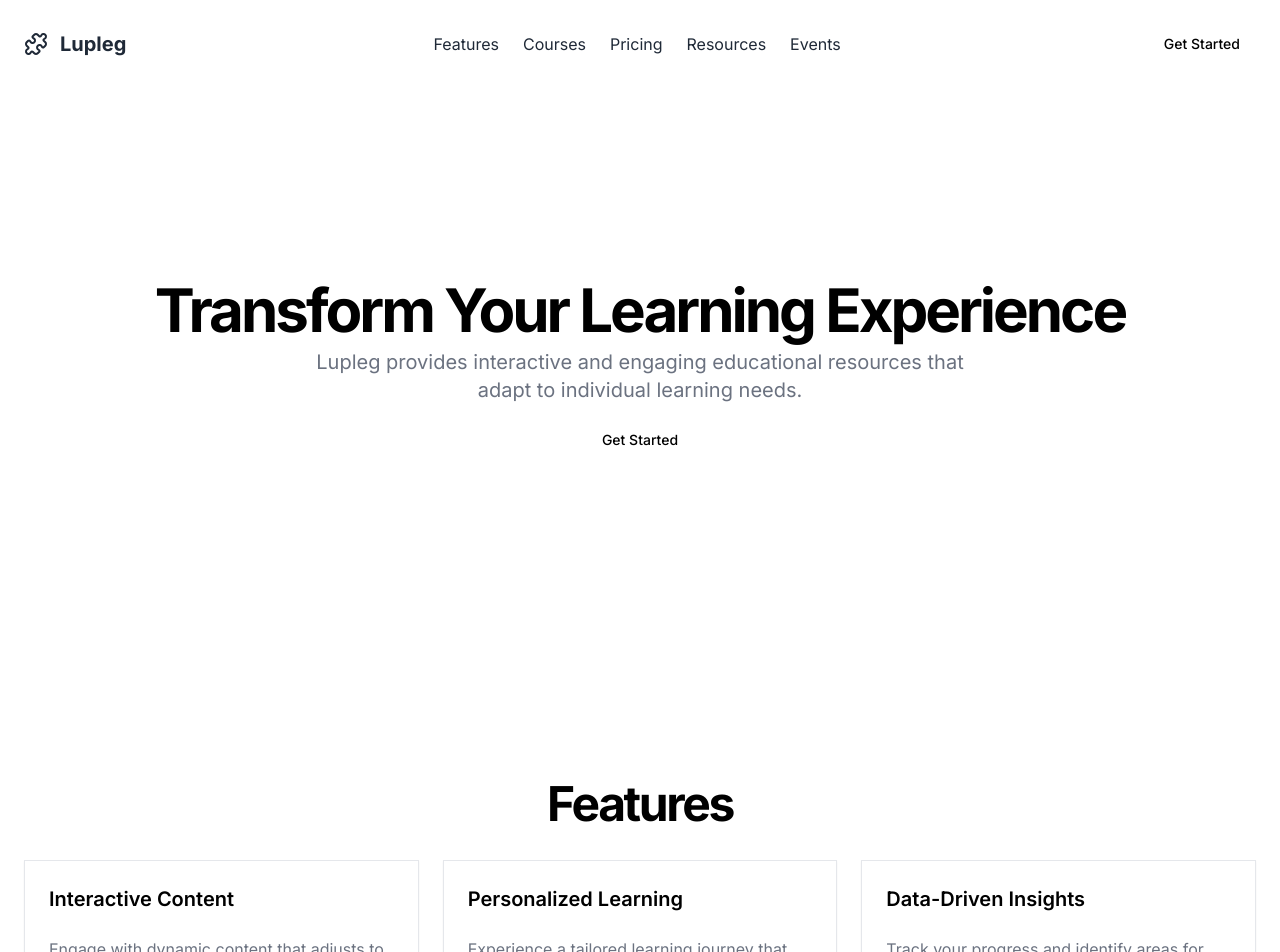
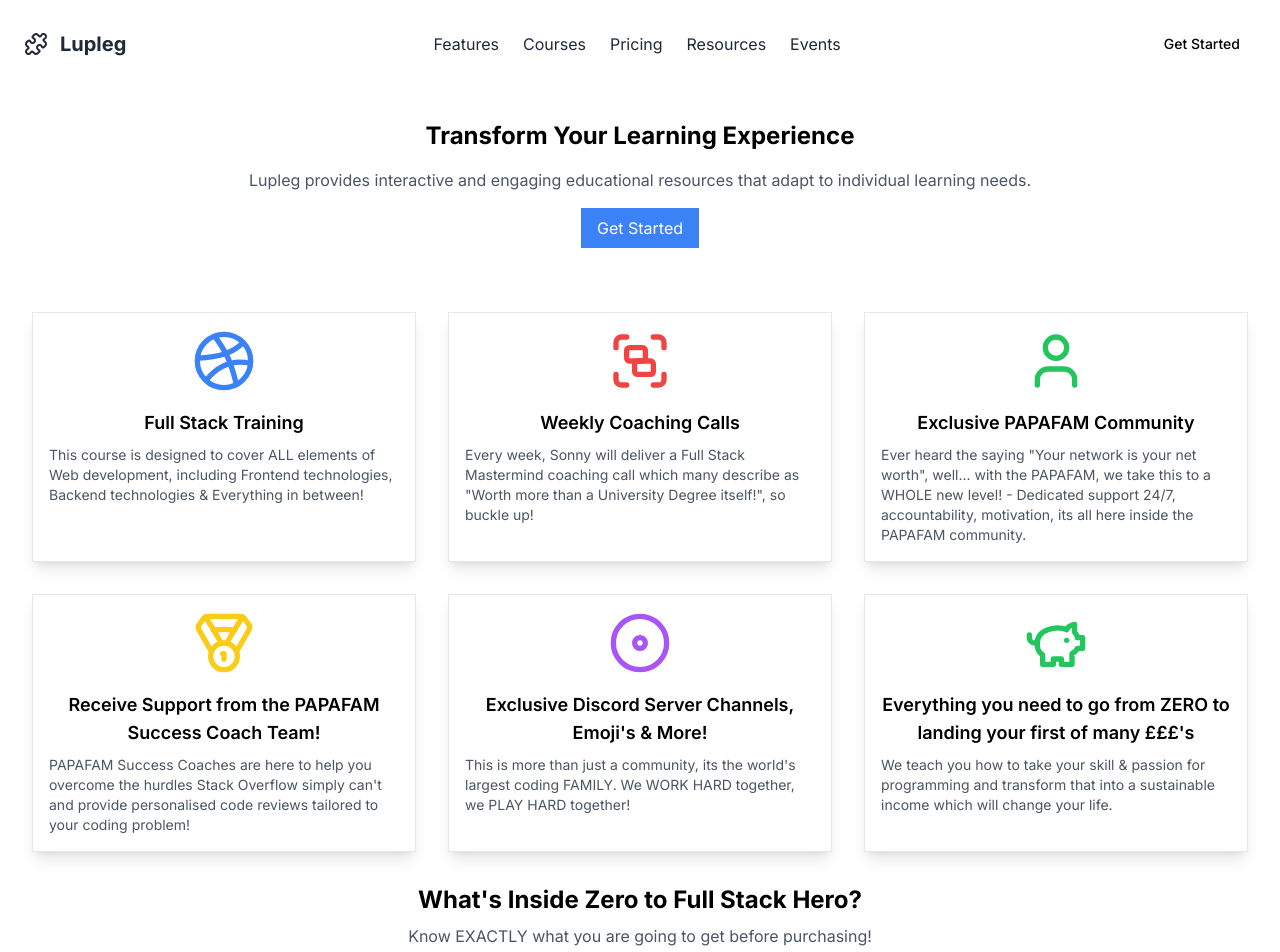
Before and after one commit to Lupleg-dev/React_Tutorials, a Next.js app: page / in a window 1280 px wide. Shown: the top 952 px of the page. Built offline with nearby package versions, Linux system fonts and the light colour scheme.

Commit message:
Add eslint-disable rule to .eslintrc.json and worked on home

```diff
--- a/app/page.js
+++ b/app/page.js
@@ -1,208 +1,224 @@
-import Link from "next/link";
-import { Button } from "@/components/ui/button";
-import { CardHeader, CardContent, Card } from "@/components/ui/card";
-import { Avatar } from "@/components/ui/avatar";
-import { Input } from "@/components/ui/input";
+/**
+ * v0 by Vercel.
+ * @see https://v0.dev/t/3Bdp77unbW6
+ */
+export default function Component() {
+  return (
+    <div>
+      <section className="bg-white p-8 text-center">
+        <h2 className="text-2xl font-bold">Transform Your Learning Experience</h2>
+        <p className="mt-4 text-gray-600">
+          Lupleg provides interactive and engaging educational resources that adapt to individual learning needs.
+        </p>
+        <button className="mt-4 px-4 py-2 bg-blue-500 text-white rounded-md">Get Started</button>
+      </section>
+      <div className="bg-white p-8">
+        <div className="grid grid-cols-1 md:grid-cols-3 gap-8">
+          <div className="border border-gray-200 shadow-lg p-4 rounded-lg">
+            <DribbbleIcon className="text-blue-500 w-16 h-16 mx-auto" />
+            <h2 className="mt-4 text-lg font-semibold text-center">Full Stack Training</h2>
+            <p className="mt-2 text-sm text-gray-600">
+              This course is designed to cover ALL elements of Web development, including Frontend technologies, Backend
+              technologies & Everything in between!
+            </p>
+          </div>
+          <div className="border border-gray-200 shadow-lg p-4 rounded-lg">
+            <GroupIcon className="text-red-500 w-16 h-16 mx-auto" />
+            <h2 className="mt-4 text-lg font-semibold text-center">Weekly Coaching Calls</h2>
+            <p className="mt-2 text-sm text-gray-600">
+              Every week, Sonny will deliver a Full Stack Mastermind coaching call which many describe as "Worth more
+              than a University Degree itself!", so buckle up!
+            </p>
+          </div>
+          <div className="border border-gray-200 shadow-lg p-4 rounded-lg">
+            <UserIcon className="text-green-500 w-16 h-16 mx-auto" />
+            <h2 className="mt-4 text-lg font-semibold text-center">Exclusive PAPAFAM Community</h2>
+            <p className="mt-2 text-sm text-gray-600">
+              Ever heard the saying "Your network is your net worth", well... with the PAPAFAM, we take this to a WHOLE
+              new level! - Dedicated support 24/7, accountability, motivation, its all here inside the PAPAFAM
+              community.
+            </p>
+          </div>
+        </div>
+        <div className="grid grid-cols-1 md:grid-cols-3 gap-8 mt-8">
+          <div className="border border-gray-200 shadow-lg p-4 rounded-lg">
+            <MedalIcon className="text-yellow-400 w-16 h-16 mx-auto" />
+            <h2 className="mt-4 text-lg font-semibold text-center">
+              Receive Support from the PAPAFAM Success Coach Team!
+            </h2>
+            <p className="mt-2 text-sm text-gray-600">
+              PAPAFAM Success Coaches are here to help you overcome the hurdles Stack Overflow simply can't and provide
+              personalised code reviews tailored to your coding problem!
+            </p>
+          </div>
+          <div className="border border-gray-200 shadow-lg p-4 rounded-lg">
+            <DiscIcon className="text-purple-500 w-16 h-16 mx-auto" />
+            <h2 className="mt-4 text-lg font-semibold text-center">
+              Exclusive Discord Server Channels, Emoji's & More!
+            </h2>
+            <p className="mt-2 text-sm text-gray-600">
+              This is more than just a community, its the world's largest coding FAMILY. We WORK HARD together, we PLAY
+              HARD together!
+            </p>
+          </div>
+          <div className="border border-gray-200 shadow-lg p-4 rounded-lg">
+            <PiggyBankIcon className="text-green-500 w-16 h-16 mx-auto" />
+            <h2 className="mt-4 text-lg font-semibold text-center">
+              Everything you need to go from ZERO to landing your first of many £££'s
+            </h2>
+            <p className="mt-2 text-sm text-gray-600">
+              We teach you how to take your skill & passion for programming and transform that into a sustainable income
+              which will change your life.
+            </p>
+          </div>
+        </div>
+        <div className="mt-8">
+          <h2 className="text-2xl font-bold text-center">What's Inside Zero to Full Stack Hero?</h2>
+          <p className="mt-2 text-center text-gray-600">Know EXACTLY what you are going to get before purchasing!</p>
+        </div>
+        <div className="mt-4">
+          <h3 className="text-xl font-semibold text-center">Zero to Full Stack Hero Modules</h3>
+          <p className="mt-1 text-center text-gray-500">
+            Additional course content will be released and updated weekly!
+          </p>
+        </div>
+      </div>
+    </div>
+  )
+}
 
-export default function Home() {
+function DiscIcon(props) {
   return (
-    <div className="flex flex-col min-h-screen">
-      {/* <header className="px-4 lg:px-6 h-14 flex items-center">
-        <Link className="flex items-center justify-center" href="#">
-          <span className="text-xl font-semibold">Lupleg</span>
-          <span className="sr-only">Lupleg</span>
-        </Link>
-        <nav className="ml-auto flex gap-4 sm:gap-6">
-          <Link
-            className="text-sm font-medium hover:underline underline-offset-4"
-            href="#"
-          >
-            Features
-          </Link>
-          <Link
-            className="text-sm font-medium hover:underline underline-offset-4"
-            href="#"
-          >
-            Pricing
-          </Link>
-          <Link
-            className="text-sm font-medium hover:underline underline-offset-4"
-            href="#"
-          >
-            About Us
-          </Link>
-        </nav>
-      </header> */}
-      <main className="flex-1">
-        <section
-          className="w-full py-12 md:py-24 lg:py-32 xl:py-48 bg-cover bg-center"
-          style={{
-            backgroundImage: '"url("/placeholder.svg?height=600&width=800")"',
-          }}
-        >
-          <div className="container px-4 md:px-6">
-            <div className="flex flex-col items-center space-y-4 text-center">
-              <div className="space-y-2">
-                <h1 className="text-3xl font-bold tracking-tighter sm:text-4xl md:text-5xl lg:text-6xl/none">
-                  Transform Your Learning Experience
-                </h1>
-                <p className="mx-auto max-w-[700px] text-gray-500 md:text-xl dark:text-gray-400">
-                  Lupleg provides interactive and engaging educational resources
-                  that adapt to individual learning needs.
-                </p>
-              </div>
-              <div className="space-x-4">
-                <Button>Get Started</Button>
-              </div>
-            </div>
-          </div>
-        </section>
-        <section className="w-full py-12 md:py-24 lg:py-32">
-          <div className="container px-4 md:px-6">
-            <h2 className="text-3xl font-bold tracking-tighter text-center sm:text-5xl">
-              Features
-            </h2>
-            <div className="grid grid-cols-1 md:grid-cols-2 lg:grid-cols-3 gap-6 mt-8">
-              <Card>
-                <CardHeader>
-                  <h3 className="text-xl font-semibold">Interactive Content</h3>
-                </CardHeader>
-                <CardContent>
-                  <p className="text-gray-500">
-                    Engage with dynamic content that adjusts to your learning
-                    style.
-                  </p>
-                </CardContent>
-              </Card>
-              <Card>
-                <CardHeader>
-                  <h3 className="text-xl font-semibold">
-                    Personalized Learning
-                  </h3>
-                </CardHeader>
-                <CardContent>
-                  <p className="text-gray-500">
-                    Experience a tailored learning journey that adapts to your
-                    progress.
-                  </p>
-                </CardContent>
-              </Card>
-              <Card>
-                <CardHeader>
-                  <h3 className="text-xl font-semibold">
-                    Data-Driven Insights
-                  </h3>
-                </CardHeader>
-                <CardContent>
-                  <p className="text-gray-500">
-                    Track your progress and identify areas for improvement with
-                    our analytics.
-                  </p>
-                </CardContent>
-              </Card>
-            </div>
-          </div>
-        </section>
-        <section className="w-full py-12 md:py-24 lg:py-32 bg-gray-100 dark:bg-gray-800">
-          <div className="container px-4 md:px-6">
-            <h2 className="text-3xl font-bold tracking-tighter text-center sm:text-5xl">
-              Testimonials
-            </h2>
-            <div className="grid grid-cols-1 md:grid-cols-2 lg:grid-cols-3 gap-6 mt-8">
-              <Card>
-                <CardHeader>
-                  <div className="flex items-center">
-                    <Avatar
-                      alt="User Image"
-                      className="w-10 h-10"
-                      src="/placeholder.svg?height=40&width=40"
-                    />
-                    <div className="ml-4">
-                      <h3 className="text-lg font-semibold">John Doe</h3>
-                      <p className="text-sm text-gray-500">Student</p>
-                    </div>
-                  </div>
-                </CardHeader>
-                <CardContent>
-                  <p className="text-gray-500">
-                    Lupleg has transformed my learning experience. The
-                    personalized approach really works for me.
-                  </p>
-                </CardContent>
-              </Card>
-              <Card>
-                <CardHeader>
-                  <div className="flex items-center">
-                    <Avatar
-                      alt="User Image"
-                      className="w-10 h-10"
-                      src="/placeholder.svg?height=40&width=40"
-                    />
-                    <div className="ml-4">
-                      <h3 className="text-lg font-semibold">Jane Smith</h3>
-                      <p className="text-sm text-gray-500">Teacher</p>
-                    </div>
-                  </div>
-                </CardHeader>
-                <CardContent>
-                  <p className="text-gray-500">
-                    As a teacher, I appreciate the data-driven insights. It
-                    helps me understand each students needs.
-                  </p>
-                </CardContent>
-              </Card>
-              <Card>
-                <CardHeader>
-                  <div className="flex items-center">
-                    <Avatar
-                      alt="User Image"
-                      className="w-10 h-10"
-                      src="/placeholder.svg?height=40&width=40"
-                    />
-                    <div className="ml-4">
-                      <h3 className="text-lg font-semibold">Alex Brown</h3>
-                      <p className="text-sm text-gray-500">Parent</p>
-                    </div>
-                  </div>
-                </CardHeader>
-                <CardContent>
-                  <p className="text-gray-500">
-                    My child loves the interactive content. Learning has become
-                    a fun activity for them.
-                  </p>
-                </CardContent>
-              </Card>
-            </div>
-          </div>
-        </section>
-        <section className="w-full py-12 md:py-24 lg:py-32">
-          <div className="container px-4 md:px-6 text-center">
-            <h2 className="text-3xl font-bold tracking-tighter text-center sm:text-5xl">
-              Get Started
-            </h2>
-            <p className="mx-auto max-w-[600px] text-gray-500 md:text-xl/relaxed lg:text-base/relaxed xl:text-xl/relaxed dark:text-gray-400 mt-4">
-              Sign up to get notified when we launch.
-            </p>
-            <div className="mx-auto w-full max-w-sm space-y-2 mt-8">
-              <form className="flex space-x-2">
-                <Input
-                  className="max-w-lg flex-1"
-                  placeholder="Enter your email"
-                  type="email"
-                />
-                <Button type="submit">Sign Up</Button>
-              </form>
-              <p className="text-xs text-gray-500 dark:text-gray-400">
-                {`
-                                    By signing up, you agree to our} `}
-                <Link className="underline underline-offset-2" href="/terms">
-                  Terms & Conditions
-                </Link>
-              </p>
-            </div>
-          </div>
-        </section>
-      </main>
-    </div>
-  );
+    <svg
+      {...props}
+      xmlns="http://www.w3.org/2000/svg"
+      width="24"
+      height="24"
+      viewBox="0 0 24 24"
+      fill="none"
+      stroke="currentColor"
+      strokeWidth="2"
+      strokeLinecap="round"
+      strokeLinejoin="round"
+    >
+      <circle cx="12" cy="12" r="10" />
+      <circle cx="12" cy="12" r="2" />
+    </svg>
+  )
 }
+
+
+function DribbbleIcon(props) {
+  return (
+    <svg
+      {...props}
+      xmlns="http://www.w3.org/2000/svg"
+      width="24"
+      height="24"
+      viewBox="0 0 24 24"
+      fill="none"
+      stroke="currentColor"
+      strokeWidth="2"
+      strokeLinecap="round"
+      strokeLinejoin="round"
+    >
+      <circle cx="12" cy="12" r="10" />
+      <path d="M19.13 5.09C15.22 9.14 10 10.44 2.25 10.94" />
+      <path d="M21.75 12.84c-6.62-1.41-12.14 1-16.38 6.32" />
+      <path d="M8.56 2.75c4.37 6 6 9.42 8 17.72" />
+    </svg>
+  )
+}
+
+
+function GroupIcon(props) {
+  return (
+    <svg
+      {...props}
+      xmlns="http://www.w3.org/2000/svg"
+      width="24"
+      height="24"
+      viewBox="0 0 24 24"
+      fill="none"
+      stroke="currentColor"
+      strokeWidth="2"
+      strokeLinecap="round"
+      strokeLinejoin="round"
+    >
+      <path d="M3 7V5c0-1.1.9-2 2-2h2" />
+      <path d="M17 3h2c1.1 0 2 .9 2 2v2" />
+      <path d="M21 17v2c0 1.1-.9 2-2 2h-2" />
+      <path d="M7 21H5c-1.1 0-2-.9-2-2v-2" />
+      <rect width="7" height="5" x="7" y="7" rx="1" />
+      <rect width="7" height="5" x="10" y="12" rx="1" />
+    </svg>
+  )
+}
+
+
+function MedalIcon(props) {
+  return (
+    <svg
+      {...props}
+      xmlns="http://www.w3.org/2000/svg"
+      width="24"
+      height="24"
+      viewBox="0 0 24 24"
+      fill="none"
+      stroke="currentColor"
+      strokeWidth="2"
+      strokeLinecap="round"
+      strokeLinejoin="round"
+    >
+      <path d="M7.21 15 2.66 7.14a2 2 0 0 1 .13-2.2L4.4 2.8A2 2 0 0 1 6 2h12a2 2 0 0 1 1.6.8l1.6 2.14a2 2 0 0 1 .14 2.2L16.79 15" />
+      <path d="M11 12 5.12 2.2" />
+      <path d="m13 12 5.88-9.8" />
+      <path d="M8 7h8" />
+      <circle cx="12" cy="17" r="5" />
+      <path d="M12 18v-2h-.5" />
+    </svg>
+  )
+}
+
+
+function PiggyBankIcon(props) {
+  return (
+    <svg
+      {...props}
+      xmlns="http://www.w3.org/2000/svg"
+      width="24"
+      height="24"
+      viewBox="0 0 24 24"
+      fill="none"
+      stroke="currentColor"
+      strokeWidth="2"
+      strokeLinecap="round"
+      strokeLinejoin="round"
+    >
+      <path d="M19 5c-1.5 0-2.8 1.4-3 2-3.5-1.5-11-.3-11 5 0 1.8 0 3 2 4.5V20h4v-2h3v2h4v-4c1-.5 1.7-1 2-2h2v-4h-2c0-1-.5-1.5-1-2h0V5z" />
+      <path d="M2 9v1c0 1.1.9 2 2 2h1" />
+      <path d="M16 11h0" />
+    </svg>
+  )
+}
+
+
+function UserIcon(props) {
+  return (
+    <svg
+      {...props}
+      xmlns="http://www.w3.org/2000/svg"
+      width="24"
+      height="24"
+      viewBox="0 0 24 24"
+      fill="none"
+      stroke="currentColor"
+      strokeWidth="2"
+      strokeLinecap="round"
+      strokeLinejoin="round"
+    >
+      <path d="M19 21v-2a4 4 0 0 0-4-4H9a4 4 0 0 0-4 4v2" />
+      <circle cx="12" cy="7" r="4" />
+    </svg>
+  )
+}
--- /dev/null
+++ b/app/templates/page.js
@@ -0,0 +1,208 @@
+import Link from "next/link";
+import { Button } from "@/components/ui/button";
+import { CardHeader, CardContent, Card } from "@/components/ui/card";
+import { Avatar } from "@/components/ui/avatar";
+import { Input } from "@/components/ui/input";
+
+export default function Home() {
+  return (
+    <div className="flex flex-col min-h-screen">
+      {/* <header className="px-4 lg:px-6 h-14 flex items-center">
+        <Link className="flex items-center justify-center" href="#">
+          <span className="text-xl font-semibold">Lupleg</span>
+          <span className="sr-only">Lupleg</span>
+        </Link>
+        <nav className="ml-auto flex gap-4 sm:gap-6">
+          <Link
+            className="text-sm font-medium hover:underline underline-offset-4"
+            href="#"
+          >
+            Features
+          </Link>
+          <Link
+            className="text-sm font-medium hover:underline underline-offset-4"
+            href="#"
+          >
+            Pricing
+          </Link>
+          <Link
+            className="text-sm font-medium hover:underline underline-offset-4"
+            href="#"
+          >
+            About Us
+          </Link>
+        </nav>
+      </header> */}
+      <main className="flex-1">
+        <section
+          className="w-full py-12 md:py-24 lg:py-32 xl:py-48 bg-cover bg-center"
+          style={{
+            backgroundImage: '"url("/placeholder.svg?height=600&width=800")"',
+          }}
+        >
+          <div className="container px-4 md:px-6">
+            <div className="flex flex-col items-center space-y-4 text-center">
+              <div className="space-y-2">
+                <h1 className="text-3xl font-bold tracking-tighter sm:text-4xl md:text-5xl lg:text-6xl/none">
+                  Transform Your Learning Experience
+                </h1>
+                <p className="mx-auto max-w-[700px] text-gray-500 md:text-xl dark:text-gray-400">
+                  Lupleg provides interactive and engaging educational resources
+                  that adapt to individual learning needs.
+                </p>
+              </div>
+              <div className="space-x-4">
+                <Button>Get Started</Button>
+              </div>
+            </div>
+          </div>
+        </section>
+        <section className="w-full py-12 md:py-24 lg:py-32">
+          <div className="container px-4 md:px-6">
+            <h2 className="text-3xl font-bold tracking-tighter text-center sm:text-5xl">
+              Features
+            </h2>
+            <div className="grid grid-cols-1 md:grid-cols-2 lg:grid-cols-3 gap-6 mt-8">
+              <Card>
+                <CardHeader>
+                  <h3 className="text-xl font-semibold">Interactive Content</h3>
+                </CardHeader>
+                <CardContent>
+                  <p className="text-gray-500">
+                    Engage with dynamic content that adjusts to your learning
+                    style.
+                  </p>
+                </CardContent>
+              </Card>
+              <Card>
+                <CardHeader>
+                  <h3 className="text-xl font-semibold">
+                    Personalized Learning
+                  </h3>
+                </CardHeader>
+                <CardContent>
+                  <p className="text-gray-500">
+                    Experience a tailored learning journey that adapts to your
+                    progress.
+                  </p>
+                </CardContent>
+              </Card>
+              <Card>
+                <CardHeader>
+                  <h3 className="text-xl font-semibold">
+                    Data-Driven Insights
+                  </h3>
+                </CardHeader>
+                <CardContent>
+                  <p className="text-gray-500">
+                    Track your progress and identify areas for improvement with
+                    our analytics.
+                  </p>
+                </CardContent>
+              </Card>
+            </div>
+          </div>
+        </section>
+        <section className="w-full py-12 md:py-24 lg:py-32 bg-gray-100 dark:bg-gray-800">
+          <div className="container px-4 md:px-6">
+            <h2 className="text-3xl font-bold tracking-tighter text-center sm:text-5xl">
+              Testimonials
+            </h2>
+            <div className="grid grid-cols-1 md:grid-cols-2 lg:grid-cols-3 gap-6 mt-8">
+              <Card>
+                <CardHeader>
+                  <div className="flex items-center">
+                    <Avatar
+                      alt="User Image"
+                      className="w-10 h-10"
+                      src="/placeholder.svg?height=40&width=40"
+                    />
+                    <div className="ml-4">
+                      <h3 className="text-lg font-semibold">John Doe</h3>
+                      <p className="text-sm text-gray-500">Student</p>
+                    </div>
+                  </div>
+                </CardHeader>
+                <CardContent>
+                  <p className="text-gray-500">
+                    Lupleg has transformed my learning experience. The
+                    personalized approach really works for me.
+                  </p>
+                </CardContent>
+              </Card>
+              <Card>
+                <CardHeader>
+                  <div className="flex items-center">
+                    <Avatar
+                      alt="User Image"
+                      className="w-10 h-10"
+                      src="/placeholder.svg?height=40&width=40"
+                    />
+                    <div className="ml-4">
+                      <h3 className="text-lg font-semibold">Jane Smith</h3>
+                      <p className="text-sm text-gray-500">Teacher</p>
+                    </div>
+                  </div>
+                </CardHeader>
+                <CardContent>
+                  <p className="text-gray-500">
+                    As a teacher, I appreciate the data-driven insights. It
+                    helps me understand each students needs.
+                  </p>
+                </CardContent>
+              </Card>
+              <Card>
+                <CardHeader>
+                  <div className="flex items-center">
+                    <Avatar
+                      alt="User Image"
+                      className="w-10 h-10"
+                      src="/placeholder.svg?height=40&width=40"
+                    />
+                    <div className="ml-4">
+                      <h3 className="text-lg font-semibold">Alex Brown</h3>
+                      <p className="text-sm text-gray-500">Parent</p>
+                    </div>
+                  </div>
+                </CardHeader>
+                <CardContent>
+                  <p className="text-gray-500">
+                    My child loves the interactive content. Learning has become
+                    a fun activity for them.
+                  </p>
+                </CardContent>
+              </Card>
+            </div>
+          </div>
+        </section>
+        <section className="w-full py-12 md:py-24 lg:py-32">
+          <div className="container px-4 md:px-6 text-center">
+            <h2 className="text-3xl font-bold tracking-tighter text-center sm:text-5xl">
+              Get Started
+            </h2>
+            <p className="mx-auto max-w-[600px] text-gray-500 md:text-xl/relaxed lg:text-base/relaxed xl:text-xl/relaxed dark:text-gray-400 mt-4">
+              Sign up to get notified when we launch.
+            </p>
+            <div className="mx-auto w-full max-w-sm space-y-2 mt-8">
+              <form className="flex space-x-2">
+                <Input
+                  className="max-w-lg flex-1"
+                  placeholder="Enter your email"
+                  type="email"
+                />
+                <Button type="submit">Sign Up</Button>
+              </form>
+              <p className="text-xs text-gray-500 dark:text-gray-400">
+                {`
+                                    By signing up, you agree to our} `}
+                <Link className="underline underline-offset-2" href="/terms">
+                  Terms & Conditions
+                </Link>
+              </p>
+            </div>
+          </div>
+        </section>
+      </main>
+    </div>
+  );
+}
```
Also changed, not shown: .eslintrc.json.
